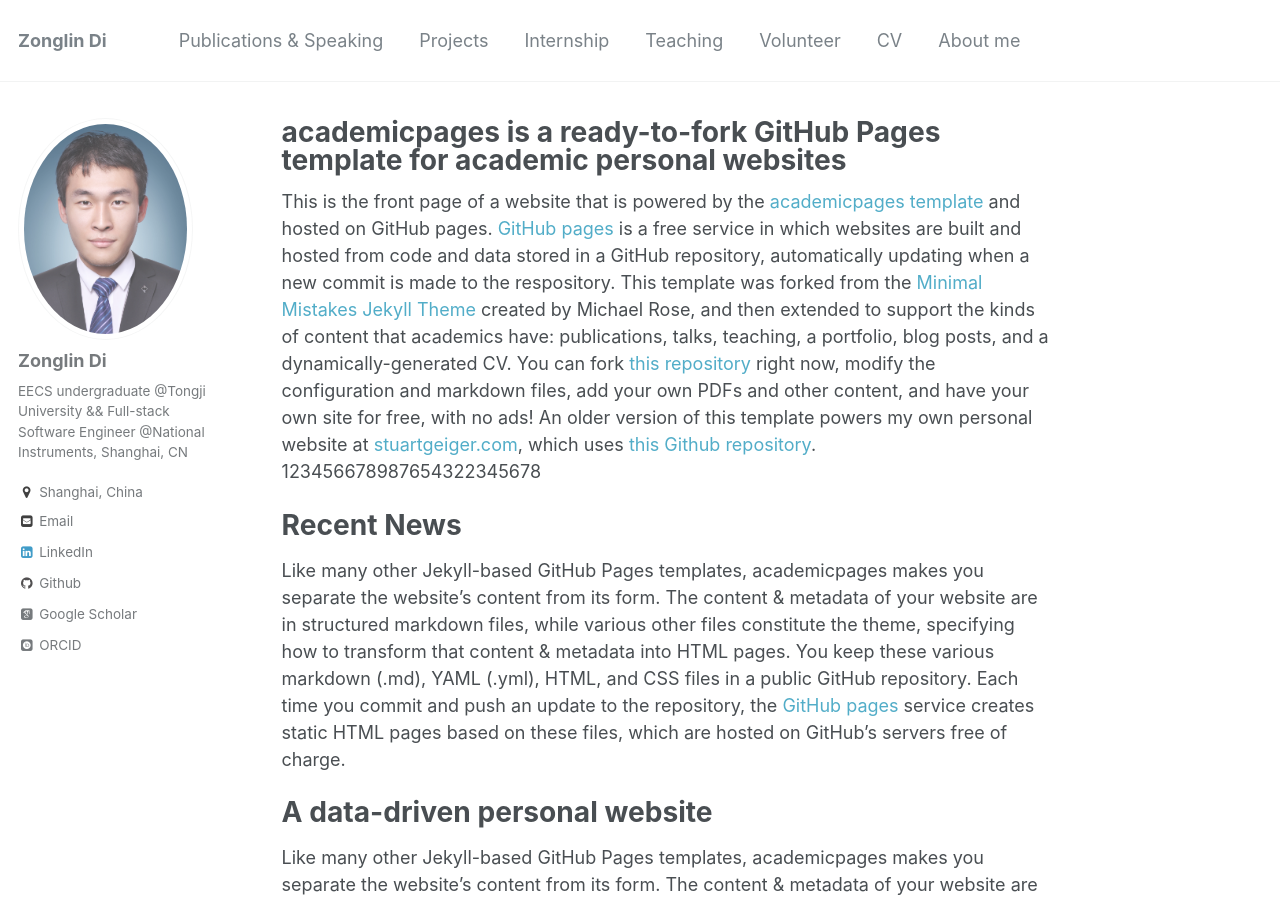
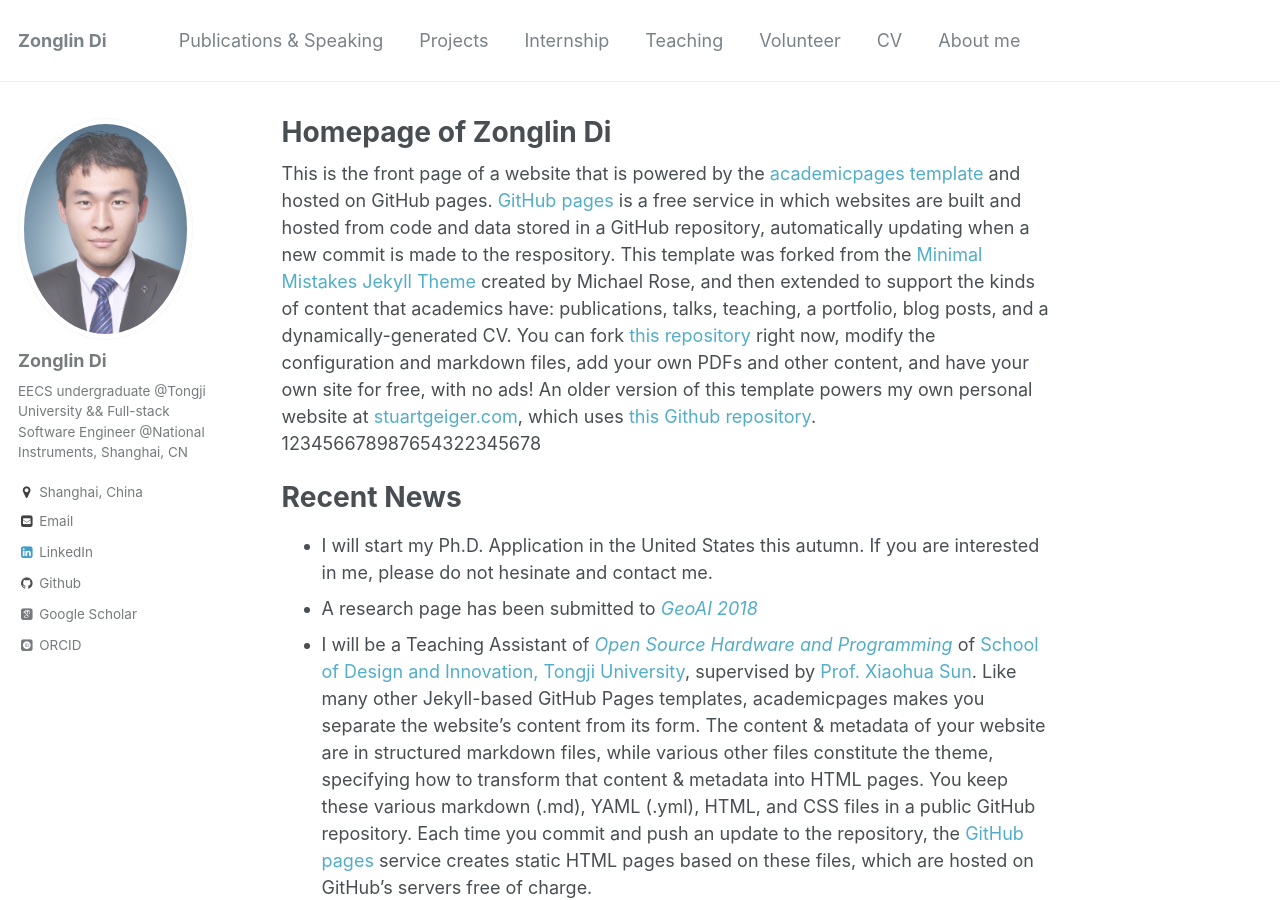
Before and after one commit to ElegantLin/elegantlin.github.io, a Jekyll site: the page built from _pages/about.md, in a window 1280 px wide and 900 px high. Built offline with Jekyll 4.4.1, drawn with Linux system fonts in a browser that asks for light colours; some web fonts are replaced.

Commit message:
update about me

```diff
--- a/_pages/about.md
+++ b/_pages/about.md
@@ -1,6 +1,6 @@
 ---
 permalink: /
-title: "academicpages is a ready-to-fork GitHub Pages template for academic personal websites"
+title: "Homepage of Zonglin Di"
 excerpt: "About me"
 author_profile: true
 redirect_from:
@@ -12,6 +12,9 @@ This is the front page of a website that is powered by the [academicpages templa
 
 Recent News
 ======
+* I will start my Ph.D. Application in the United States this autumn. If you are interested in me, please do not hesinate and contact me.
+* A research page has been submitted to *[GeoAI 2018](https://udi.ornl.gov/geoai)*
+* I will be a Teaching Assistant of *[Open Source Hardware and Programming]()* of [School of Design and Innovation, Tongji University](http://tjdi.tongji.edu.cn/?lang=en), supervised by [Prof. Xiaohua Sun](http://tjdi.tongji.edu.cn/TeacherDetail.do?id=3865&lang=_en).
 Like many other Jekyll-based GitHub Pages templates, academicpages makes you separate the website's content from its form. The content & metadata of your website are in structured markdown files, while various other files constitute the theme, specifying how to transform that content & metadata into HTML pages. You keep these various markdown (.md), YAML (.yml), HTML, and CSS files in a public GitHub repository. Each time you commit and push an update to the repository, the [GitHub pages](https://pages.github.com/) service creates static HTML pages based on these files, which are hosted on GitHub's servers free of charge.
 
 A data-driven personal website
```
